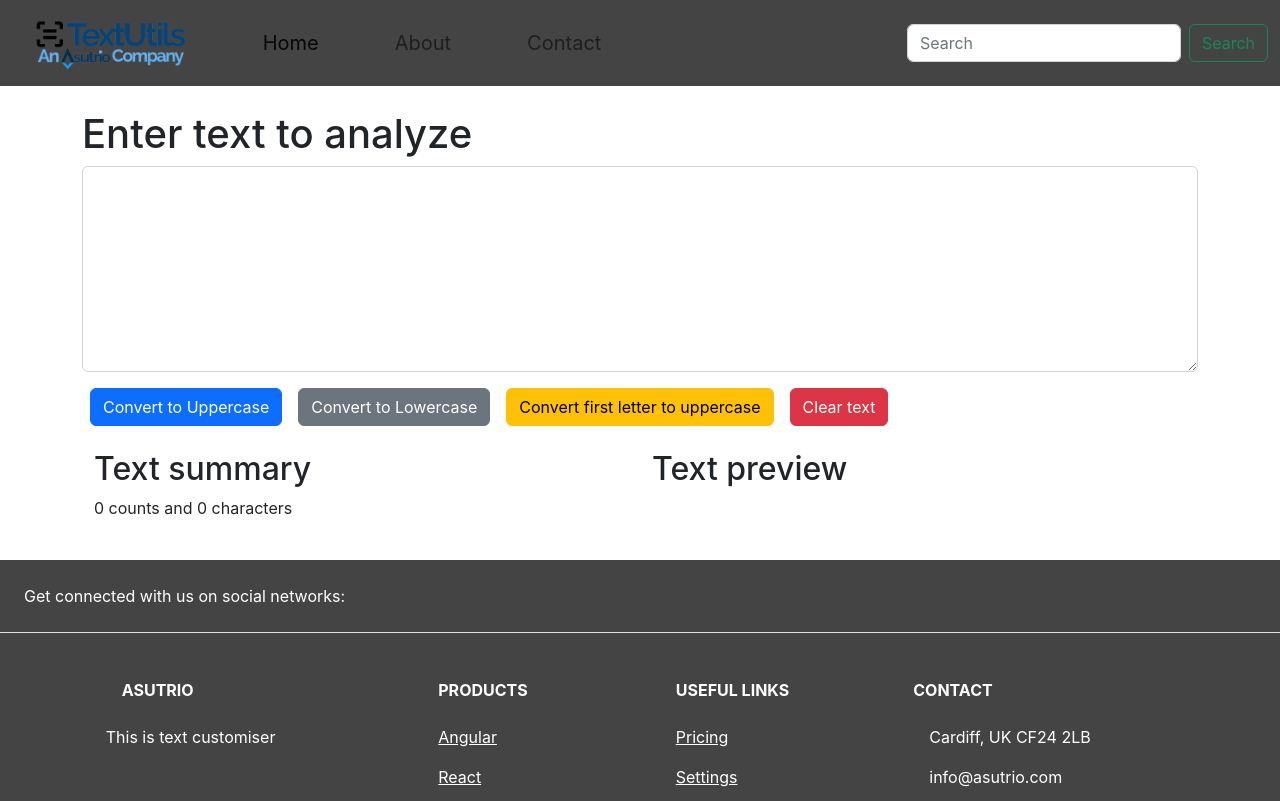
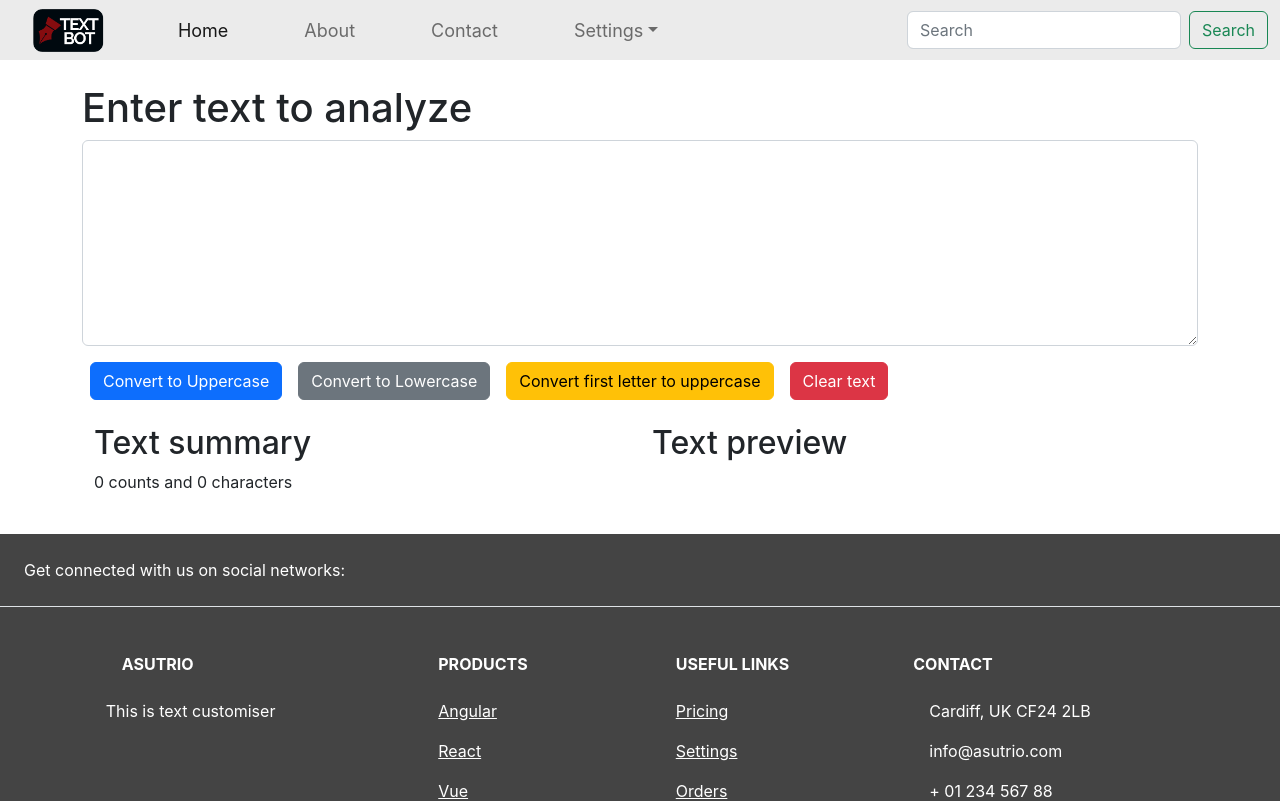
Before and after one commit to Akgigyani/react-tutorial, a React (Create React App) app: page / in a window 1280 px wide. Shown: the top 801 px of the page. Built offline with nearby package versions, Linux system fonts and the light colour scheme.

Commit message:
utilising dark mode

```diff
--- /dev/null
+++ b/src/components/About.js
@@ -0,0 +1,6 @@
+import React from "react";
+
+export default function About() {
+
+
+}
--- a/src/components/Footer/Footer.js
+++ b/src/components/Footer/Footer.js
@@ -123,7 +123,7 @@ export default function Footer() {
           <div className="text-center p-4" >
           {/* style="background-color: rgba(0, 0, 0, 0.05);" */}
             © 2022 Copyright:
-            <a className="text-reset fw-bold" href="https://mdbootstrap.com/"> Asutrio</a>
+            <a className="text-reset fw-bold" href="https:www.asutrio.com"> Asutrio</a>
           </div>
           {/* <!-- Copyright --> */}
         </footer>
--- a/src/components/Navbar/Navbar.js
+++ b/src/components/Navbar/Navbar.js
@@ -1,6 +1,6 @@
 import React from 'react'
 import PropTypes from 'prop-types'
-import Logo from './../../assets/imgs/TULogo.png'
+import Logo from './../../assets/imgs/Textbot.PNG'
 import './navbar.css';
 
 export default function Navbar(props) {
@@ -22,6 +22,17 @@ export default function Navbar(props) {
         <li className="nav-item">
           <a className="nav-link" href="/">Contact</a>
         </li>
+        <li className="nav-item dropdown">
+          <a className="nav-link dropdown-toggle" href="/" role="button" data-bs-toggle="dropdown" aria-expanded="false">
+            Settings
+          </a>
+          <ul className="dropdown-menu">
+            <li><a className="dropdown-item" href="/">Action</a></li>
+            <li><a className="dropdown-item" href="/">Dark Mode</a></li>
+            {/* <li><hr className="dropdown-divider" /></li> */}
+            <li><a className="dropdown-item" href="/">Something else here</a></li>
+          </ul>
+        </li>
       </ul>
       <form className="d-flex" role="search">
         <input className="form-control me-2" type="search" placeholder="Search" aria-label="Search" />
--- a/src/components/Navbar/navbar.css
+++ b/src/components/Navbar/navbar.css
@@ -1,7 +1,12 @@
 .logo{
-    height:60px;
+    height:45px;
 }
 
 .navbar {
-    background-color: #444;
+    background-color: rgb(235, 235, 235);
+    height: 60px;
 }
+
+.navbar li a {
+    font-size: 18px;
+}
```
Also changed, not shown: src/assets/imgs/Textbot.PNG (added).
